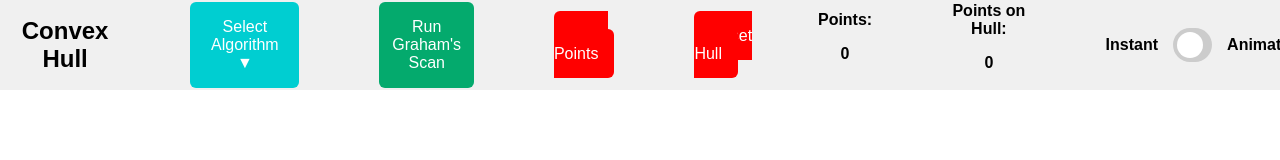
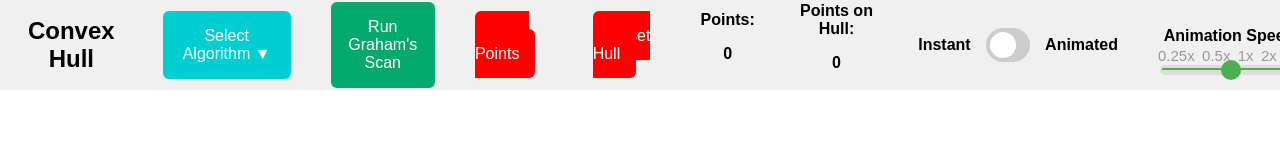
Before and after one commit to mfkucuk/ConvexHullProject, a plain HTML site: page index.html in a window 1280 px wide. Drawn offline with Linux system fonts and the light colour scheme.

Commit message:
feat: speed slider added

```diff
--- a/index.html
+++ b/index.html
@@ -11,7 +11,7 @@
         <header id="navbar">
             <nav>
                 <ul>
-                    <li style="margin-right: 80px;"><h1>Convex Hull</h1></li>
+                    <li style="margin-right: 40px;"><h1>Convex Hull</h1></li>
                     <li class="dropdown">
                         <button class="dropbtn" id="dropbtn">Select Algorithm ▼</button>
                         <ul class="dropdown-content">
@@ -24,14 +24,26 @@
                     <li><button class="runButton" id="runButton">Run Graham's Scan</button></li>
                     <li><a class="btn2" id="clearButton" href="#">Clear Points</a></li>
                     <li><a class="btn2" id="resetButton" href="#">Reset Hull</a></li>
-                    <li style="font-weight: bold; text-align: center; margin-right: 80px">Points: <p id="pointCount" >0</p></li>
-                    <li style="font-weight: bold; text-align: center; margin-right: 80px">Points on Hull: <p id="pointCountOnHull">0</p></li>
+                    <li style="font-weight: bold; text-align: center; margin-right: 40px">Points: <p id="pointCount" >0</p></li>
+                    <li style="font-weight: bold; text-align: center; margin-right: 40px">Points on Hull: <p id="pointCountOnHull">0</p></li>
                     <li style="font-weight: bold; text-align: center; margin-right: 15px">Instant</li>
                     <label class="switch">
                         <input type="checkbox" id="animation">
                         <span class="slider"></span>\
                     </label>
-                    <li style="font-weight: bold; text-align: center; margin-left: 15px" >Animated</li>
+                    <li style="font-weight: bold; text-align: center; margin-left: 15px; margin-right:40px;" >Animated</li>
+                    <div class="zoom-container">
+                        <p style="font-weight: bold; text-align: center;">Animation Speed</p>
+                        <input type="range" min="0" max="4" value="2" class="zoom-slider" id="zoomSlider">
+                        <div class="zoom-track"></div>
+                        <div class="zoom-marks">
+                          <span class="zoom-mark">0.25x</span>
+                          <span class="zoom-mark">0.5x</span>
+                          <span class="zoom-mark">1x</span>
+                          <span class="zoom-mark">2x</span>
+                          <span class="zoom-mark">4x</span>
+                        </div>
+                    </div>
                 </ul>
             </nav>
         </header>
--- a/src/algorithms/GrahamScan.js
+++ b/src/algorithms/GrahamScan.js
@@ -54,7 +54,7 @@ export class GrahamScan {
                 animationPoints.push(sortedS[i]);
                 drawGrahamAnimation(globals.ctx, animationPoints, S);
 
-                await sleep(1000);
+                await sleep(1000 * globals.animationSpeed);
             }
 
             while (orientation(sortedS[i - 2], sortedS[i - 1], sortedS[i]) > 0) {
@@ -69,7 +69,7 @@ export class GrahamScan {
 
                     drawGrahamAnimation(globals.ctx, animationPoints, S);
 
-                    await sleep(1000);
+                    await sleep(1000 * globals.animationSpeed);
                 }
             }
         }
--- a/src/algorithms/JarvisMarch.js
+++ b/src/algorithms/JarvisMarch.js
@@ -74,7 +74,7 @@ export class JarvisMarch {
                 if (globals.isAnimationEnabled) {
                     drawJarvisAnimation(globals.ctx, animationPoints, S, point);
 
-                    await sleep(400);
+                    await sleep(400 * globals.animationSpeed);
                 }
             }
 
@@ -114,7 +114,7 @@ export class JarvisMarch {
                 if (globals.isAnimationEnabled) {
                     drawJarvisAnimation(globals.ctx, animationPoints, S, point);
 
-                    await sleep(400);
+                    await sleep(400 * globals.animationSpeed);
                 }
 
             }
--- a/src/algorithms/QuickHull.js
+++ b/src/algorithms/QuickHull.js
@@ -69,7 +69,7 @@ export class QuickHull {
             this.#animationPoints.push([line[0], line[1]]);
             drawQuickAnimation(globals.ctx, this.#animationPoints, this.#S);
 
-            await sleep(800);
+            await sleep(800 * globals.animationSpeed);
 
             this.#animationPoints.push([line[0], distal.max]);
             this.#animationPoints.push([distal.max, line[1]]);
@@ -88,7 +88,7 @@ export class QuickHull {
 
             drawQuickAnimation(globals.ctx, this.#animationPoints, this.#S);
 
-            await sleep(800);
+            await sleep(800 * globals.animationSpeed);
         }
 
         await this.#addSegments([line[0], distal.max], distal.points, convexHull);
--- a/src/index.js
+++ b/src/index.js
@@ -9,6 +9,7 @@ import { MergeHull } from "./algorithms/MergeHull.js";
 import { clearCanvas } from "./rendering/clearCanvas.js";
 
 let isAnimationEnabled = false;
+let animationSpeed = 1;
 
 const canvas = document.getElementById('canvas');
 const ctx = canvas.getContext('2d');
@@ -31,12 +32,13 @@ const resetButton = document.getElementById('resetButton');
 const pointCount = document.getElementById('pointCount');
 const pointCountOnHull = document.getElementById('pointCountOnHull');
 
+const zoomSlider = document.getElementById('zoomSlider');
+
 // ENTRY POINT //
 async function main() {
     console.log('program start');
 
     let currentAlgorithm = GrahamScan;
-
     const S = [];
 
     // EVENTS //
@@ -145,11 +147,19 @@ async function main() {
         clearCanvas(ctx);
         drawPoints(ctx, S);
     });
+
+    zoomSlider.addEventListener('input', () => {
+        const zoomLevel = zoomSlider.value;
+        const zoomOptions = [0.25, 0.5, 1, 2, 4];
+        globals.animationSpeed = 1 / zoomOptions[zoomLevel];
+    });
+
 }
 
 export const globals = {
     isAnimationEnabled: isAnimationEnabled,
     ctx: ctx,
+    animationSpeed: animationSpeed,
 };
 
 window.onload = main;
--- a/style.css
+++ b/style.css
@@ -24,9 +24,9 @@ h1 {
     background-color: #04AA6D;
     color: white;
     border: none;
-    margin-right: 80px;
+    margin-right: 40px;
     font-size: 16px;
-    margin-left: 80px;
+    margin-left: 40px;
 }
 
 .runButton:hover {
@@ -98,6 +98,7 @@ nav li {
     padding: 16px;
     font-size: 16px;
     border: none;
+    width: 10vw;
 
 }
 
@@ -119,7 +120,7 @@ nav li {
     padding: 16px;
     font-size: 16px;
     border: none;
-    margin-right: 80px;
+    margin-right: 40px;
 
 }
 
@@ -149,8 +150,12 @@ nav ul.dropdown-content {
 .dropdownItem {
     background-color: darkturquoise;
     padding: 10px;
+    padding-left: 0;
+    padding-right: 0;
     text-align: center;
     color: white;
+    width: 10vw;
+
 }
 
 
@@ -179,8 +184,8 @@ nav li.dropdown:hover ul.dropdown-content {
     justify-content: center;
     position: absolute;
     top: 100%;
-    right: 0.1%;
-    width: 8.05vw;
+    right: 0%;
+    width: 10vw;
 
 }
 
@@ -258,3 +263,60 @@ a:hover {
   input:checked + .slider:before {
     transform: translateX(26px);
   }
+
+
+.zoom-container {
+  position: relative;
+  width: 15vw; /* Adjust width as needed */
+  margin: 10px auto; /* Center the slider horizontally */
+}
+
+.zoom-slider {
+  -webkit-appearance: none;
+  appearance: none;
+  width: 100%;
+  height: 10px;
+  background: #ddd;
+  border-radius: 5px;
+  cursor: pointer;
+  outline: none;
+  z-index: 5;
+
+}
+
+.zoom-slider::-webkit-slider-thumb {
+  -webkit-appearance: none;
+  appearance: none;
+  width: 20px;
+  height: 20px;
+  background: #4CAF50;
+  border-radius: 50%;
+  cursor: pointer;
+  z-index: 5;
+}
+
+.zoom-track {
+  position: absolute;
+  top: 85%;
+  left: 0;
+  right: 0;
+  height: 2px;
+  background: #4CAF50;
+  margin-left: 4px;
+  transform: translateY(-50%);
+}
+
+.zoom-marks {
+  position: absolute;
+  top: 65%;
+  left: 0;
+  width: 100%;
+  display: flex;
+  justify-content: space-between;
+  transform: translateY(-50%);
+}
+
+.zoom-mark {
+  color: #999;
+  font-size: 15px;
+}
```
